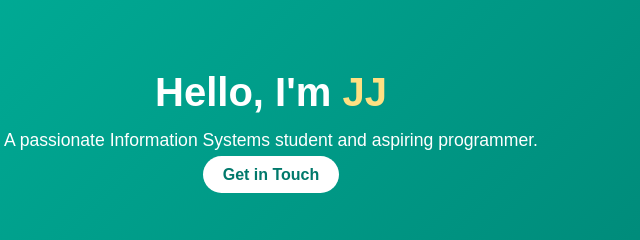
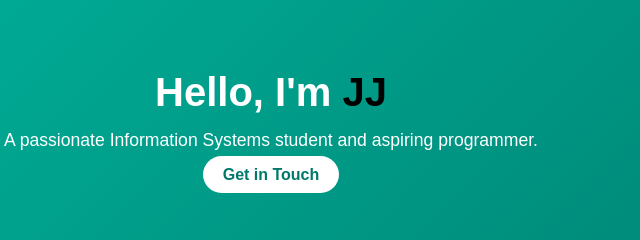
Before and after one commit to jim-jim-web/my-portfolio, a plain HTML site: page index.html in a window 1280 px wide. Shown: the part 273-513 px from the top of the page, 369-1009 px from the left. Drawn offline with Linux system fonts and the light colour scheme.

Commit message:
Update style.css

```diff
--- a/style.css
+++ b/style.css
@@ -66,7 +66,7 @@ nav ul li a.active {
 }
 
 .hero-content span {
-  color: #ffe082;
+  color: black;
 }
 
 .hero-content p {
```
